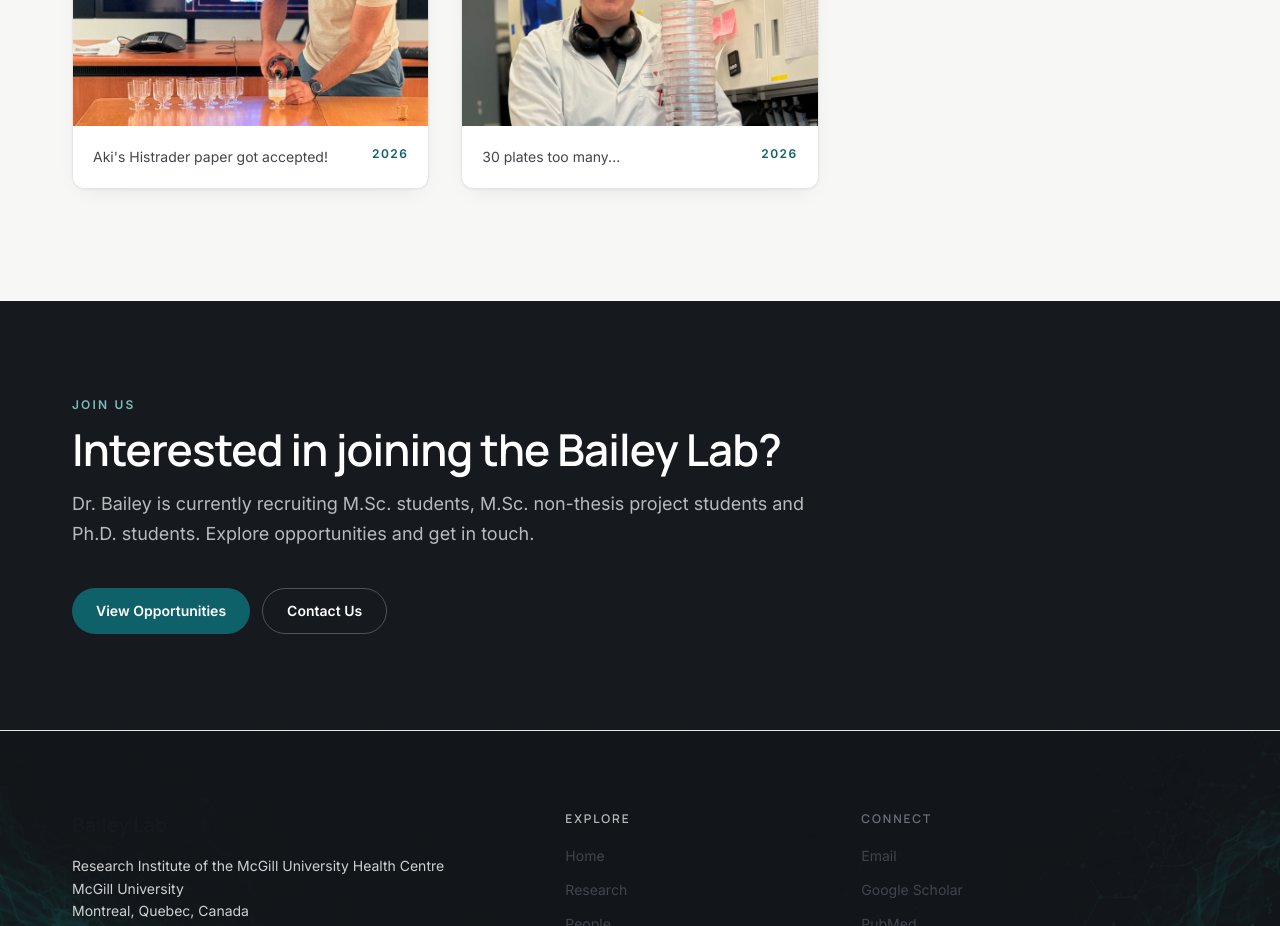
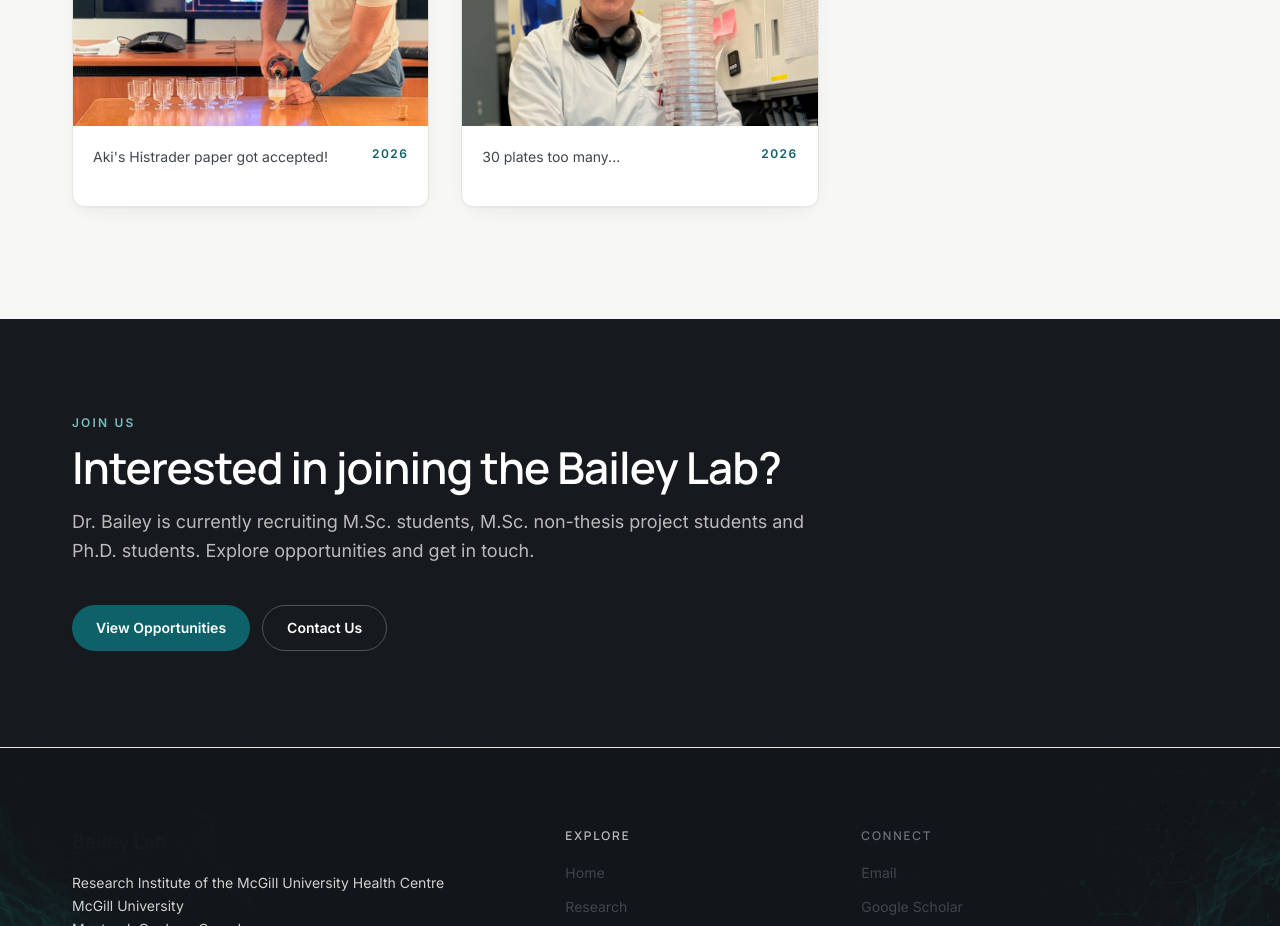
Before and after one commit to Neda-Esfehani/Bailey-Lab, a Next.js app: page / in a window 1280 px wide. Shown: the part 4600-5526 px from the top of the page. Built offline with nearby package versions, Linux system fonts and the light colour scheme.

Commit message:
Normalize gallery caption height

```diff
--- a/components/GalleryCard.tsx
+++ b/components/GalleryCard.tsx
@@ -15,7 +15,7 @@ export function GalleryCard({ item }: { item: GalleryItem }) {
           className="transition-transform duration-500 ease-subtle group-hover:scale-[1.03]"
         />
       </div>
-      <figcaption className="flex items-start justify-between gap-4 p-5">
+      <figcaption className="flex min-h-20 items-start justify-between gap-4 p-5">
         <span className="text-sm leading-relaxed text-ink-soft">{item.caption}</span>
         <span className="shrink-0 text-xs font-semibold tracking-[0.12em] text-accent-600">{item.year}</span>
       </figcaption>
```
